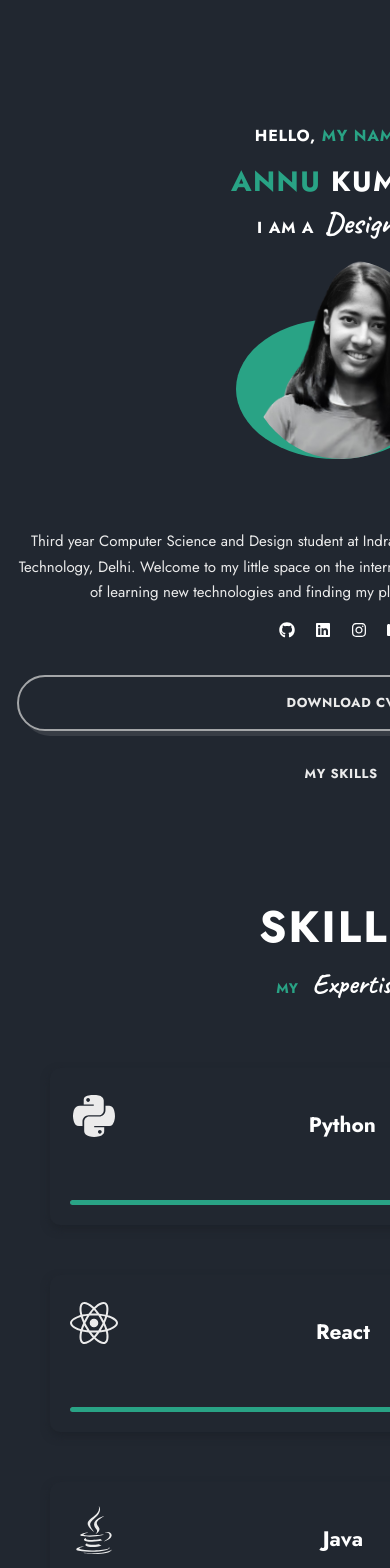
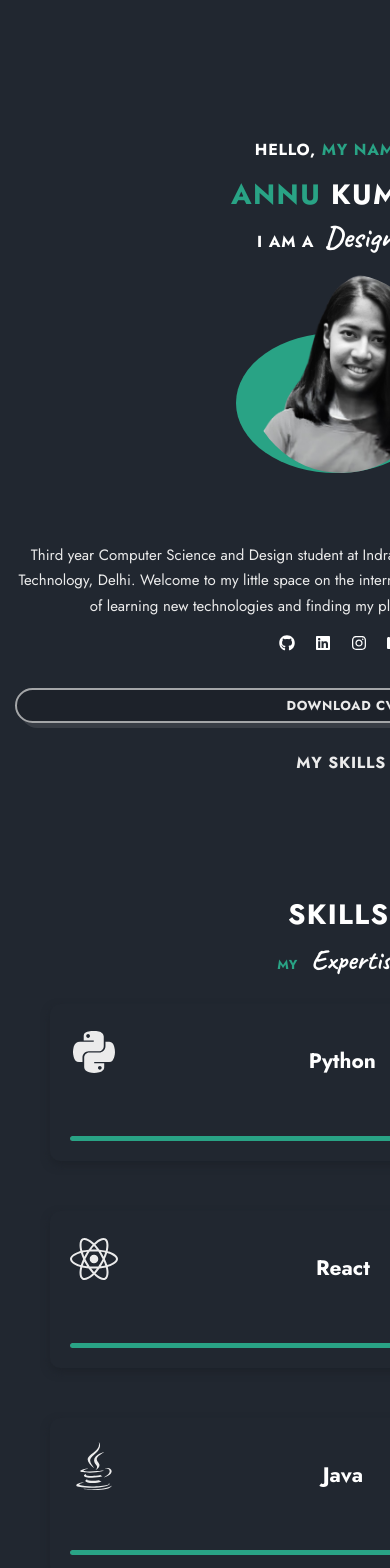
Before and after one commit to Annu117/React_Portfolio, a React (Vite) app: page /#home in a window 390 px wide. Shown: the top 1568 px of the page. Built offline with nearby package versions, Linux system fonts and the light colour scheme.

Commit message:
Update App.css

```diff
--- a/src/App.css
+++ b/src/App.css
@@ -9,8 +9,9 @@
 
 :root{
   /**
-  * colours
+  * colors
   */
+  /* Dark theme variables */
   --primary-color: hsl(165, 60%, 40%);
   --title-color: hsl(0,0%, 100%);
   --text-color: hsl(0,0%, 92%);
@@ -64,7 +65,62 @@
   */
  --transition: cubic-bezier(0.3, 0, 0.3, 1);
 }
+/*-----------------------------------*\
+#LIGHT THEME
+\*-----------------------------------*/
+.light-theme{
+  --title-color: #000;
+  --text-color: #262626;
+  --bg-color: #fff;
+  --bg-color-alt: #fff;
+  --container-color: #f0ebe3;
+  --border-color: #000;
+/**
+* shadow
+*/
+--shadow: 5px 5px rgb(0 0 0 / 20%);
+}
+.light-theme .skills__bar{
+  background: rgba(0, 0, 0, 0.1);
+}
 
+.light-theme .skills__percentage{
+  background: var(--border-color);
+}
+.light-theme .skills__bar span{
+  background-color: var(--primary-color);
+}
+/* Add transitions to the body and other elements */
+body, .header, .nav__link, .btn, .theme__toggle {
+  transition: background-color 0.7s, color 0.7s;
+}
+
+body {
+  color: var(--text-color);
+  background-color: var(--bg-color);
+}
+
+body.no-scroll {
+  overflow: hidden;
+}
+.header {
+  background-color: var(--container-color);
+  color: var(--title-color);
+}
+
+.nav__link {
+  color: var(--text-color);
+}
+
+.btn {
+  background-color: var(--container-color);
+  color: var(--title-color);
+  border-color: var(--border-color);
+}
+
+.theme__toggle {
+  color: var(--title-color);
+}
 /*--------------------------------------------*\
 #RESET
 \*--------------------------------------------*/
@@ -121,12 +177,16 @@ img{
 #REUSABLE CSS CLASSES
 \*--------------------------------------------*/
 .container{
-  /* background-color: var(--primary-color); */
   max-width: 1300px;
   padding-inline: 12px;
   margin-inline: auto;
   /* margin-left: 50px;
   margin-right: 150%; */
+}
+@media (max-width: 768px) {
+  .container {
+    padding-inline: 20px;
+  }
 }
 .grid{
   display: grid;
@@ -183,7 +243,7 @@ img{
   opacity: 0.6;
 }
 .btn:hover {
-  text-decoration: none; /* Add this line to remove link underline on hover */
+  text-decoration: none;
 }
 .section{
   padding-bottom: 220px;
@@ -255,3 +315,76 @@ img{
   color: var(--text-color);
   text-decoration: none; /* Ensures links don't have underlines */
 }
+/* Media Queries for Responsive Design */
+
+@media (max-width: 1024px) {
+  .section {
+    padding-bottom: 150px;
+  }
+
+  .btn,
+  .hero__link {
+    font-size: var(--normal-font-size);
+    height: 50px;
+    padding-inline: 20px;
+  }
+
+  .card-one, .card-two {
+    padding: 20px;
+  }
+}
+
+@media (max-width: 768px) {
+  .container {
+    padding-inline: 20px;
+  }
+
+  .section__title {
+    font-size: var(--h2-font-size);
+  }
+
+  .section__subtitle {
+    font-size: var(--tiny-font-size);
+    margin-bottom: 40px;
+  }
+
+  .btn {
+    font-size: var(--tiny-font-size);
+    height: 40px;
+    padding-inline: 15px;
+  }
+}
+
+@media (max-width: 480px) {
+  .container {
+    padding-inline: 10px;
+  }
+
+  .section {
+    padding-bottom: 100px;
+  }
+
+  .section__title {
+    font-size: var(--h3-font-size);
+  }
+
+  .section__subtitle {
+    font-size: var(--tiny-font-size);
+    margin-bottom: 20px;
+  }
+
+  .btn {
+    font-size: var(--tiny-font-size);
+    height: 35px;
+    padding-inline: 10px;
+  }
+
+  .card-one, .card-two {
+    padding: 15px;
+    border-radius: 10px;
+  }
+
+  .link {
+    font-size: var(--tiny-font-size);
+  }
+}
```
